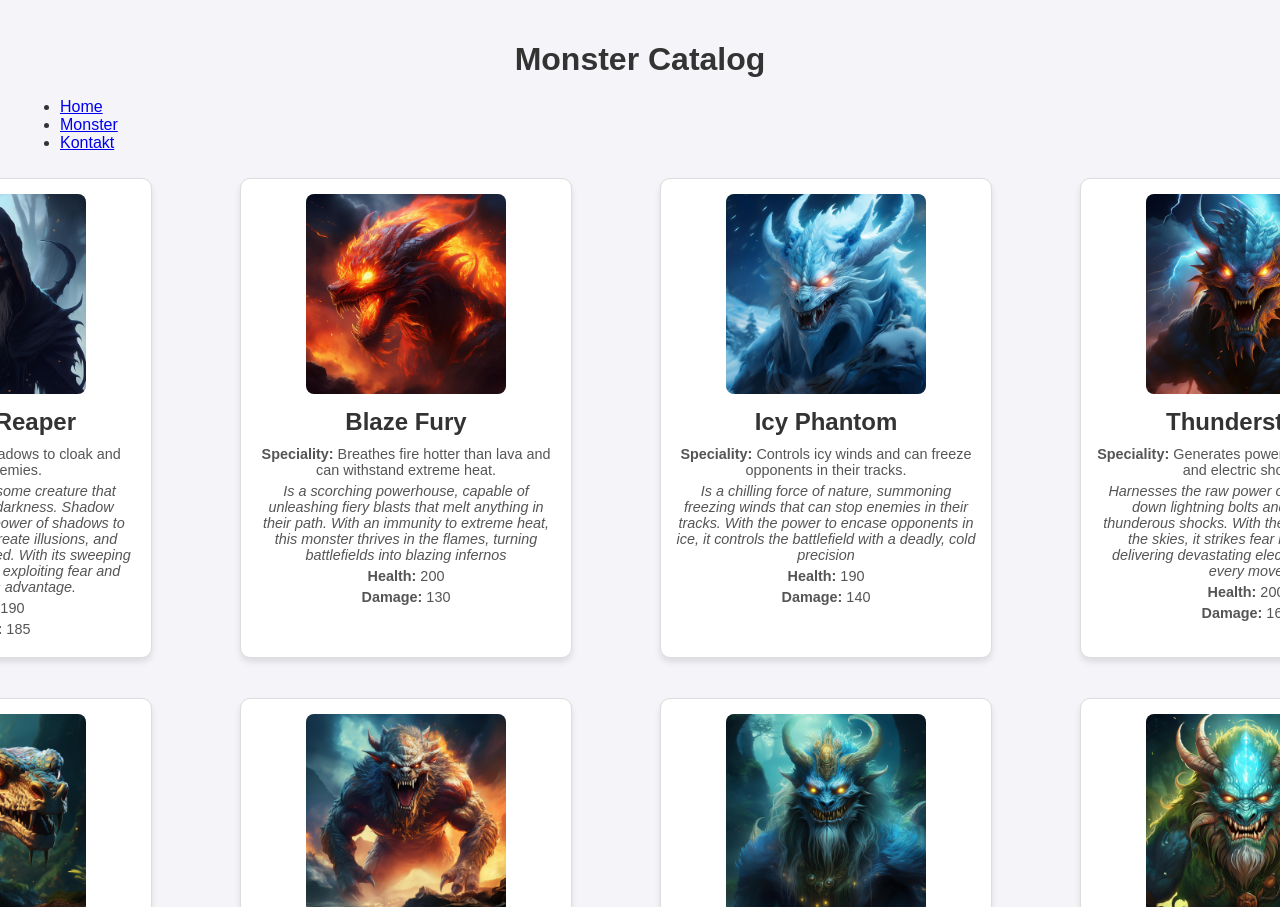
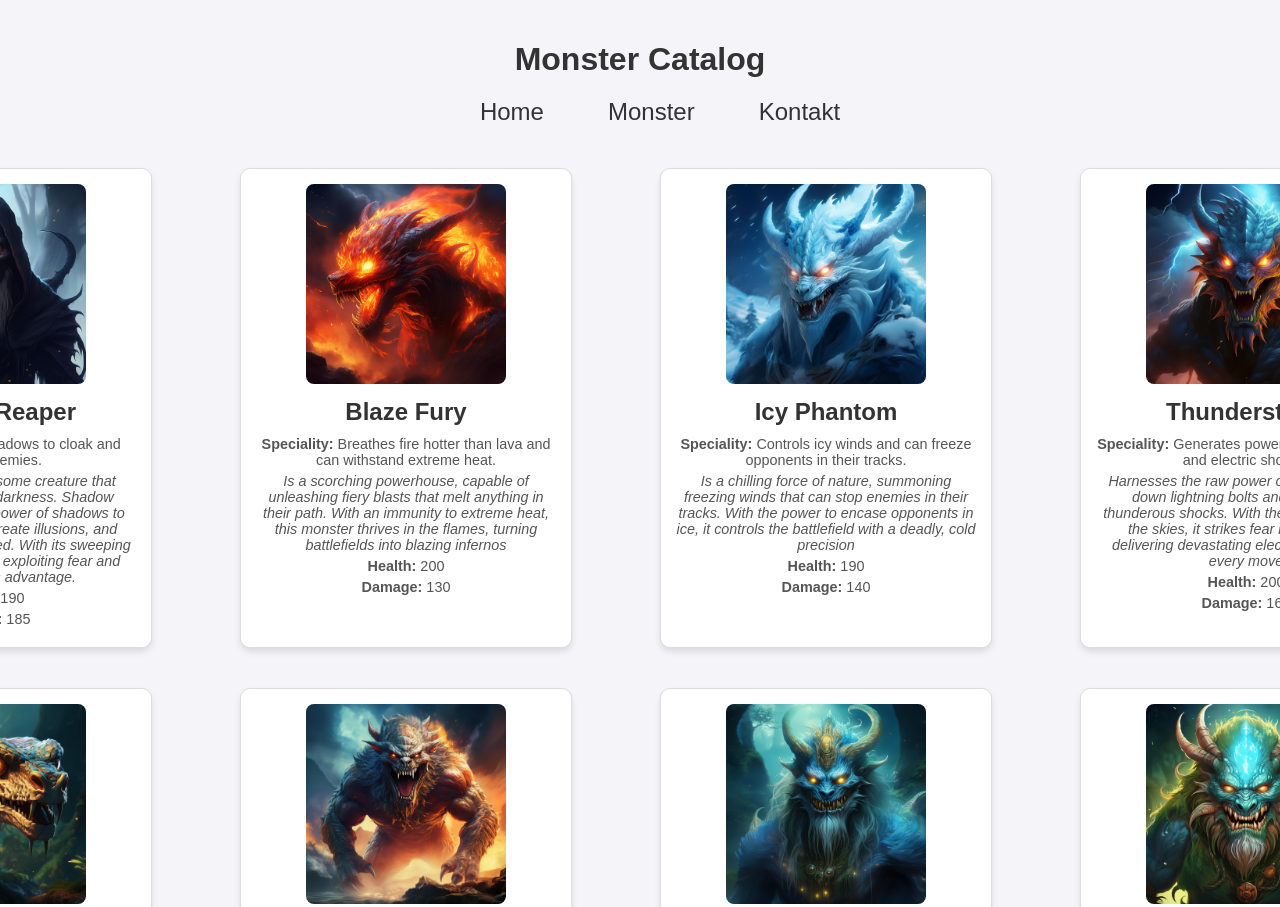
Before and after one commit to Lulea-Skelleftea-FJSX24/MonsterArena-with-TS, a plain HTML site: page monster.html in a window 1280 px wide. Shown: the top 907 px of the page. Drawn offline with Linux system fonts and the light colour scheme.

Commit message:
Lade in CSS för navbar så den är samma som main page

```diff
--- a/monster.js
+++ b/monster.js
@@ -1,4 +1,4 @@
-fetch("./monster.json")
+fetch("./monsters.json")
   .then((response) => {
     if (!response.ok) {
       throw new Error("Fetch failed: " + response.statusText);
--- a/monsterstyles.css
+++ b/monsterstyles.css
@@ -10,6 +10,32 @@ h1 {
   text-align: center;
   margin-bottom: 20px;
 }
+
+nav ul {
+  display: flex;
+  list-style-type: none;
+  justify-content: center;
+}
+
+nav li {
+  margin: 0 2rem 1rem 2rem;
+  font-size: 1.5rem;
+}
+
+nav a {
+  color: inherit;
+  text-decoration: none;
+}
+
+nav a:visited {
+  color: inherit;
+}
+
+nav a:hover {
+  color: inherit;
+  text-decoration: underline;
+}
+
 
 #catalog {
   display: grid;
```
